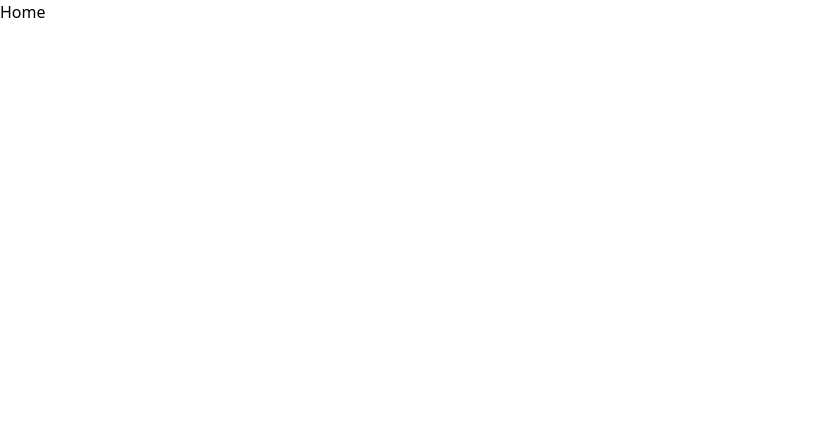
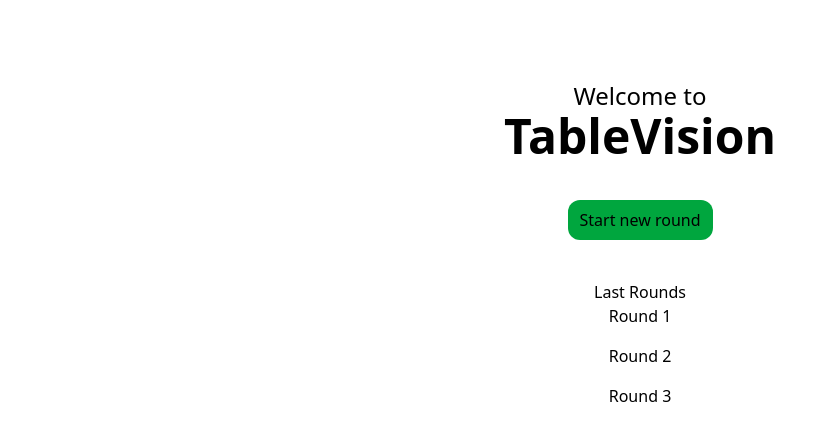
Before and after one commit to Orangensaft-Studios/TableVision, a Vue app in the folder frontend/: page / in a window 1280 px wide. Shown: the top 440 px of the page, without its empty margins (0-835 px from the left). Built offline with nearby package versions, Linux system fonts and the light colour scheme.

Commit message:
feat: basic home page and game page setup

```diff
--- a/frontend/index.html
+++ b/frontend/index.html
@@ -4,7 +4,7 @@
     <meta charset="UTF-8">
     <link rel="icon" href="/favicon.ico">
     <meta name="viewport" content="width=device-width, initial-scale=1.0">
-    <title>Vite App</title>
+    <title>TableVision</title>
   </head>
   <body>
     <div id="app"></div>
--- a/frontend/src/assets/base.css
+++ /dev/null
@@ -1,86 +0,0 @@
-/* color palette from <https://github.com/vuejs/theme> */
-:root {
-  --vt-c-white: #ffffff;
-  --vt-c-white-soft: #f8f8f8;
-  --vt-c-white-mute: #f2f2f2;
-
-  --vt-c-black: #181818;
-  --vt-c-black-soft: #222222;
-  --vt-c-black-mute: #282828;
-
-  --vt-c-indigo: #2c3e50;
-
-  --vt-c-divider-light-1: rgba(60, 60, 60, 0.29);
-  --vt-c-divider-light-2: rgba(60, 60, 60, 0.12);
-  --vt-c-divider-dark-1: rgba(84, 84, 84, 0.65);
-  --vt-c-divider-dark-2: rgba(84, 84, 84, 0.48);
-
-  --vt-c-text-light-1: var(--vt-c-indigo);
-  --vt-c-text-light-2: rgba(60, 60, 60, 0.66);
-  --vt-c-text-dark-1: var(--vt-c-white);
-  --vt-c-text-dark-2: rgba(235, 235, 235, 0.64);
-}
-
-/* semantic color variables for this project */
-:root {
-  --color-background: var(--vt-c-white);
-  --color-background-soft: var(--vt-c-white-soft);
-  --color-background-mute: var(--vt-c-white-mute);
-
-  --color-border: var(--vt-c-divider-light-2);
-  --color-border-hover: var(--vt-c-divider-light-1);
-
-  --color-heading: var(--vt-c-text-light-1);
-  --color-text: var(--vt-c-text-light-1);
-
-  --section-gap: 160px;
-}
-
-@media (prefers-color-scheme: dark) {
-  :root {
-    --color-background: var(--vt-c-black);
-    --color-background-soft: var(--vt-c-black-soft);
-    --color-background-mute: var(--vt-c-black-mute);
-
-    --color-border: var(--vt-c-divider-dark-2);
-    --color-border-hover: var(--vt-c-divider-dark-1);
-
-    --color-heading: var(--vt-c-text-dark-1);
-    --color-text: var(--vt-c-text-dark-2);
-  }
-}
-
-*,
-*::before,
-*::after {
-  box-sizing: border-box;
-  margin: 0;
-  font-weight: normal;
-}
-
-body {
-  min-height: 100vh;
-  color: var(--color-text);
-  background: var(--color-background);
-  transition:
-    color 0.5s,
-    background-color 0.5s;
-  line-height: 1.6;
-  font-family:
-    Inter,
-    -apple-system,
-    BlinkMacSystemFont,
-    'Segoe UI',
-    Roboto,
-    Oxygen,
-    Ubuntu,
-    Cantarell,
-    'Fira Sans',
-    'Droid Sans',
-    'Helvetica Neue',
-    sans-serif;
-  font-size: 15px;
-  text-rendering: optimizeLegibility;
-  -webkit-font-smoothing: antialiased;
-  -moz-osx-font-smoothing: grayscale;
-}
--- a/frontend/src/router/index.js
+++ b/frontend/src/router/index.js
@@ -1,5 +1,6 @@
 import { createRouter, createWebHistory } from 'vue-router'
 import HomeView from '../views/HomeView.vue'
+import Game from '../views/Game.vue'
 
 const router = createRouter({
   history: createWebHistory(import.meta.env.BASE_URL),
@@ -9,8 +10,7 @@ const router = createRouter({
       name: 'home',
       component: HomeView,
     },
-    {
-    },
+    { path: '/games/:id', component: Game },
   ],
 })
 
--- /dev/null
+++ b/frontend/src/views/Game.vue
@@ -0,0 +1,13 @@
+<script setup>
+import { useRoute } from 'vue-router'
+
+const route = useRoute();
+
+console.log(route.params.id);
+
+
+</script>
+
+<template>
+
+</template>
--- a/frontend/src/views/HomeView.vue
+++ b/frontend/src/views/HomeView.vue
@@ -1,7 +1,25 @@
 <script setup>
+import { ref } from 'vue'
+import { RouterLink } from 'vue-router'
 
+const games = ref([{ id: 1 }, { id: 2 }, { id: 3 }]);
 </script>
 
 <template>
-    Home
+    <div class="flex flex-col">
+        <div class="flex flex-col items-center mt-20">
+            <span class="text-2xl">Welcome to</span>
+            <h1 class="font-bold text-5xl">TableVision</h1>
+            <div class="mt-10">
+                <button class="px-3 py-2 bg-green-600 hover:bg-green-500 rounded-xl hover:cursor-pointer">Start new
+                    round</button>
+            </div>
+        </div>
+        <div class="flex flex-col items-center mt-10">
+            <h2>Last Rounds</h2>
+            <div class="flex flex-col gap-y-4">
+                <RouterLink v-for="game in games" :to="'/games/' + game.id">Round {{ game.id }}</RouterLink>
+            </div>
+        </div>
+    </div>
 </template>
```
